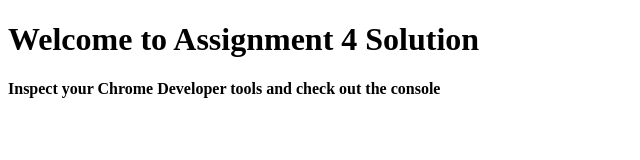
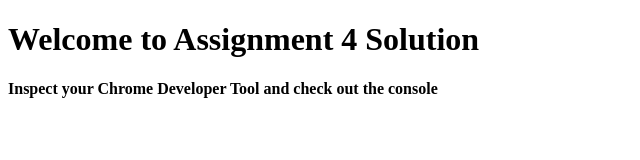
Before and after one commit to sak-kat88/solution-4.github.io, a plain HTML site: page index.html in a window 1280 px wide. Shown: the full height of the page, 0-640 px from the left. Drawn offline with Linux system fonts and the light colour scheme.

Commit message:
Update index.html

```diff
--- a/index.html
+++ b/index.html
@@ -11,7 +11,7 @@
 
 <body>
     <h1>Welcome to Assignment 4 Solution</h1>
-    <h4>Inspect your Chrome Developer tools and check out the console </h4>
+    <h4>Inspect your Chrome Developer Tool and check out the console </h4>
 </body>
 
 </html>
```
